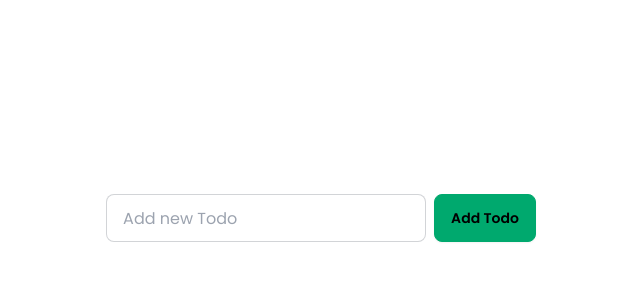
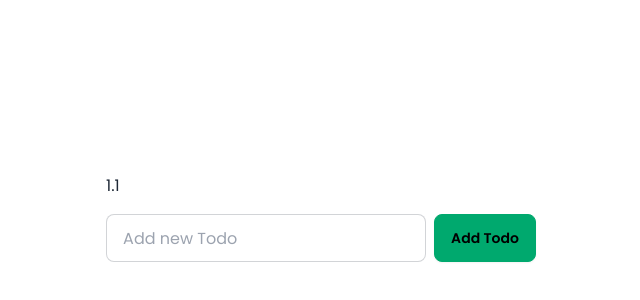
Before and after one commit to adrianjanocko/tutoring, a React (Vite) app in the folder react/todo-app/: page / in a window 1280 px wide. Shown: the part 174-474 px from the top of the page, without its empty margins (319-959 px from the left). Built offline with nearby package versions, Linux system fonts and the light colour scheme.

Commit message:
Update App.jsx

```diff
--- a/react/todo-app/src/App.jsx
+++ b/react/todo-app/src/App.jsx
@@ -25,6 +25,7 @@ export default function App() {
 
   return (
     <div className="grid place-content-center h-screen gap-4">
+      <h1>1.1</h1>
       <TodoForm addTodo={addTodo} />
       <TodoList
         todos={todos}
```
